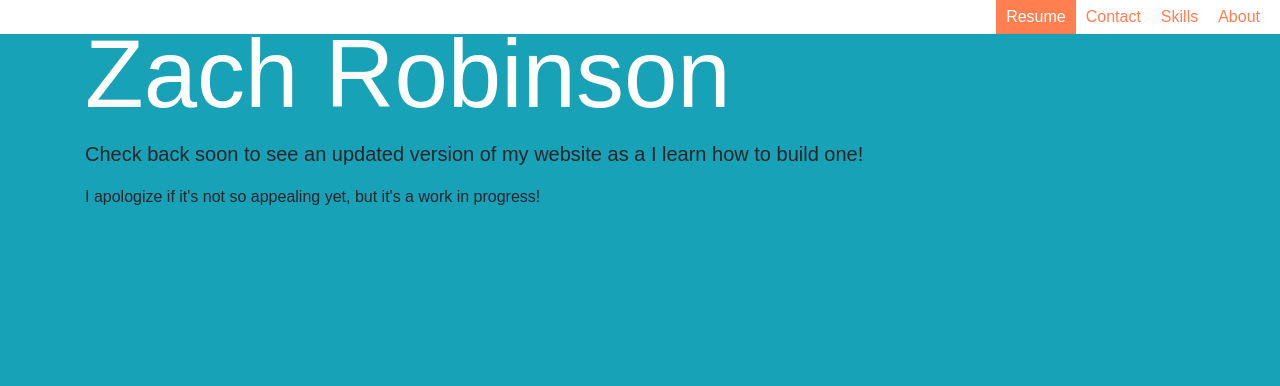
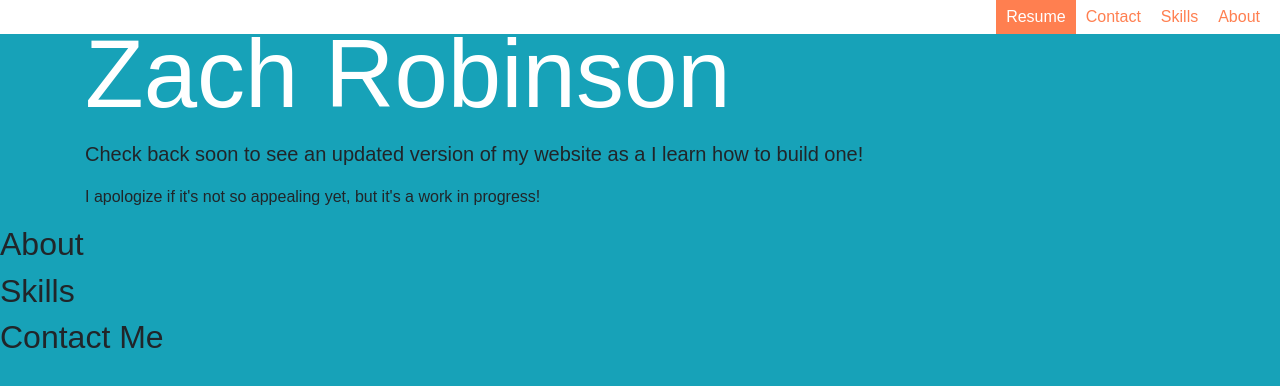
Before and after one commit to zachtrobinson/Website, a plain HTML site: page index.html in a window 1280 px wide. Drawn offline with nearby package versions, Linux system fonts and the light colour scheme.

Commit message:
added page info divs on index.

```diff
--- a/index.html
+++ b/index.html
@@ -25,6 +25,15 @@
       <p class="lead">Check back soon to see an updated version of my website as a I learn how to build one!</p>
       <p>I apologize if it's not so appealing yet, but it's a work in progress!</p>
     </div>
+    <div class="page-section about">
+      <h2>About</h2>
+    </div>
+    <div class="page-section skills">
+      <h2>Skills</h2>
+    </div>
+    <div class="page-section contact">
+      <h2>Contact Me</h2>
+    </div>
     <!-- jQuery first, then Bootstrap JS. -->
     <script src="https://ajax.googleapis.com/ajax/libs/jquery/2.1.4/jquery.min.js"></script>
     <script src="https://maxcdn.bootstrapcdn.com/bootstrap/4.0.0-alpha.2/js/bootstrap.min.js" integrity="sha384-vZ2WRJMwsjRMW/8U7i6PWi6AlO1L79snBrmgiDpgIWJ82z8eA5lenwvxbMV1PAh7" crossorigin="anonymous"></script>
```
